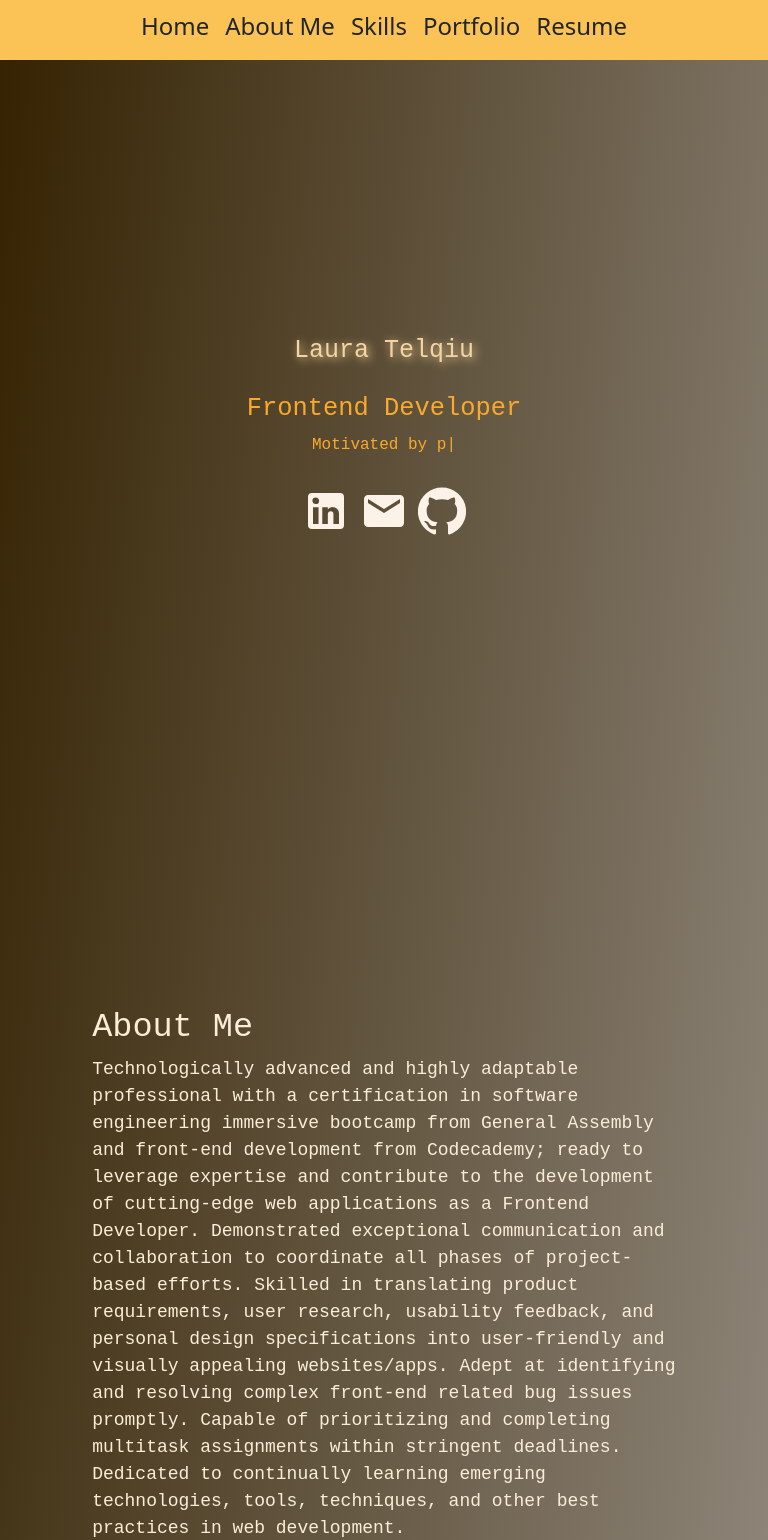
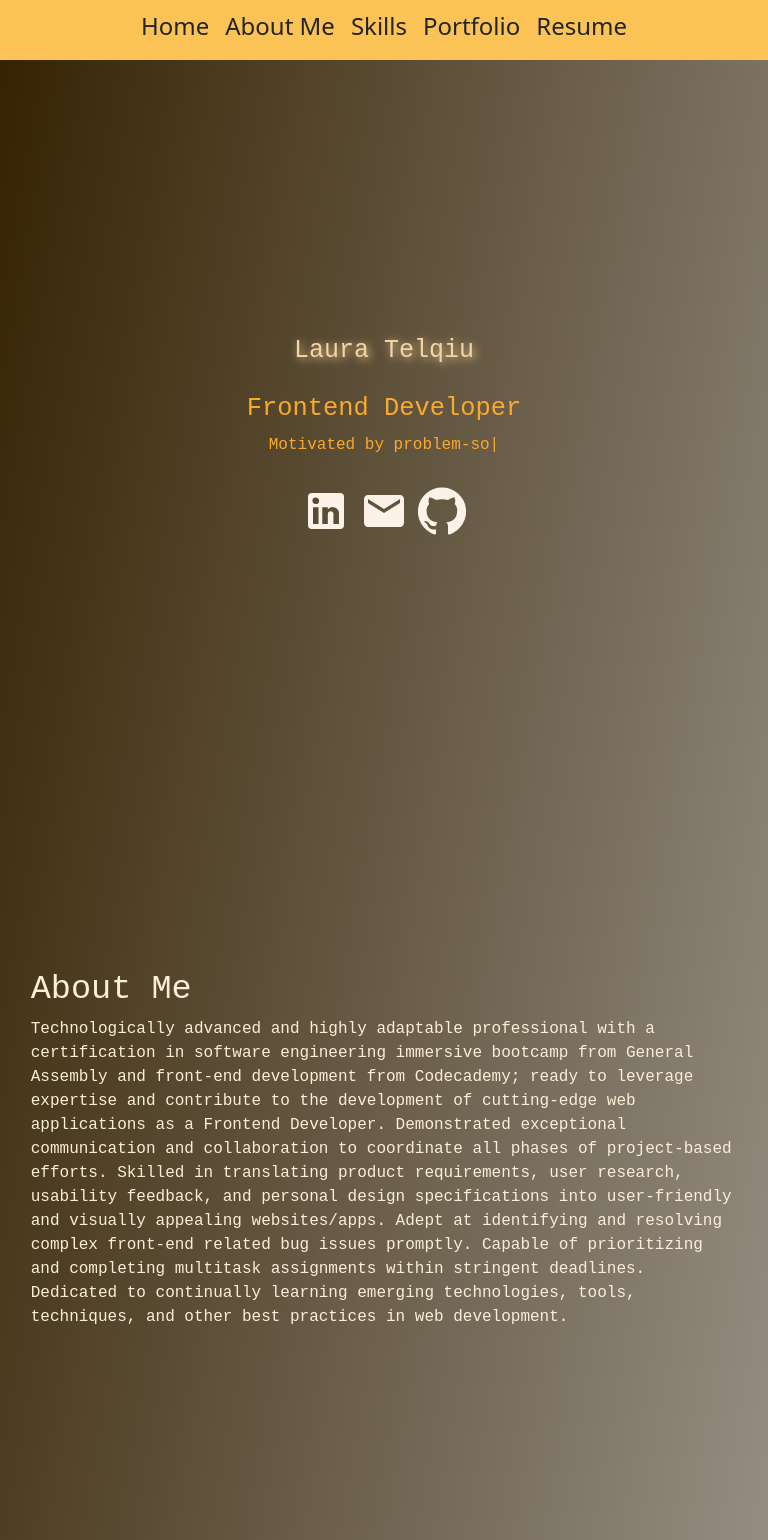
Before and after one commit to LauraTelqiu/My-portfolio, a React (Create React App) app: page / in a window 768 px wide. Shown: the top 1540 px of the page. Built offline with nearby package versions, Linux system fonts and the light colour scheme.

Commit message:
media query

```diff
--- a/src/App.css
+++ b/src/App.css
@@ -18,4 +18,5 @@
   --font-color: hsl(0, 0%, 100%);
   --font-color-hover: hsl(0, 0%, 40%);
   --portfolio-background: rgb(94, 90, 84);
+  --story: rgb(94, 90, 84)
 }
--- a/src/screens/aboutMe/about.css
+++ b/src/screens/aboutMe/about.css
@@ -1,16 +1,19 @@
 .about__container {
   padding: 12%;
   margin: 2%;
+
+
+
 }
 
 .about__container img {
-  width: 12%;
-  /* height: calc(80% * 0.75); */
+  width: 9%;
+  height: calc(80% * 0.75);
   /* 0.75 is the aspect ratio of a 4:3 image */
   object-fit: contain;
   border: 3px solid #201815;
   border-radius: 3px;
-  padding: 2%;
+
   float: left;
   margin-right: 1rem;
   margin-top: 4rem;
@@ -18,6 +21,7 @@
 }
 
 .about__text {
+
   font-family: "Courier New", Courier, monospace;
   font-size: x-large;
   color: rgb(250, 238, 216);
@@ -29,11 +33,10 @@
   text-align: justify;
 }
 
-@media only screen and (max-width: 768px) {
+@media only screen and (max-width: 900px) {
   .about__container {
     flex-direction: column;
-    padding: 25% 10%;
-
+    padding: 20% 2%;
   }
 
   .about__container img {
@@ -42,8 +45,7 @@
   }
 
   .about__text {
-    font-size: large;
-
+    font-size: medium;
     text-align: left;
   }
 
--- a/src/screens/portfolio/portfolio.css
+++ b/src/screens/portfolio/portfolio.css
@@ -85,15 +85,30 @@
   opacity: 0;
 }
 
-@media only screen and (max-width: 1000px) {
+@media only screen and (max-width: 768px) {
+  .portfolio__main__container {}
+
   #portfolio__card__container {
     width: 100%;
+    padding: 2% 10%;
+  }
+
+  .portfolio__image {
+    height: 8rem;
+
+
+  }
+
+
+}
+
+
+@media only screen and (max-width: 1000px) and (min-width: 768px) {
+  #portfolio__card__container {
+    width: 50%;
     /* height: 11rem; */
     /* padding: 1rem 2.5rem; */
     border: none;
-
-    ;
-
   }
 
   .portfolio__image {
@@ -102,4 +117,6 @@
     object-fit: fill;
 
   }
+
+
 }
```
